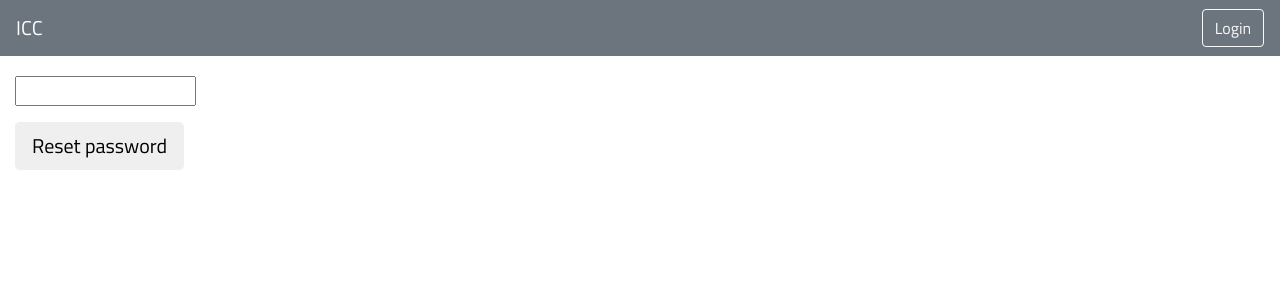
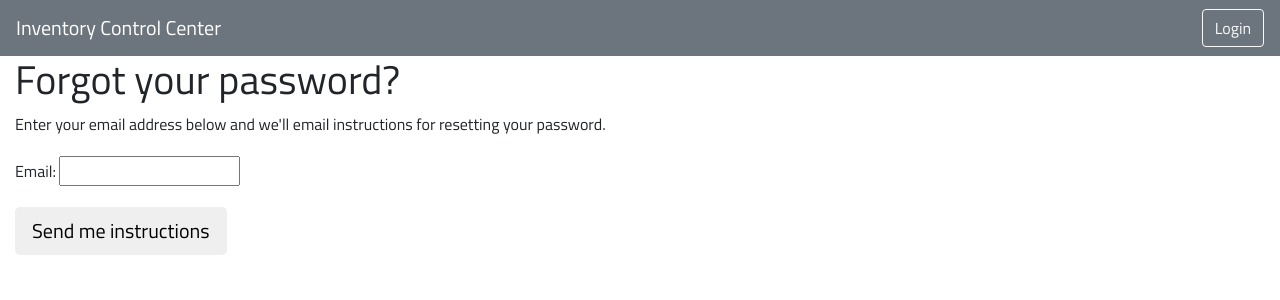
Before and after one commit to Dreyke/inventorycc, a Django app: page /accounts/password_reset/ in a window 1280 px wide. Shown: the top 300 px of the page. Run offline with Django 3.2, Linux system fonts and the light colour scheme; some libraries are stand-ins or nearby versions.

Commit message:
Fixed email and password reset functions

```diff
--- a/inventory/static/css/styles.css
+++ b/inventory/static/css/styles.css
@@ -19,3 +19,9 @@ body {
     position: sticky;
     top: 0;
 }
+
+.navbar {
+    position: -webkit-sticky;
+    position: sticky;
+    top: 0;
+}
--- a/inventory/templates/base_generic.html
+++ b/inventory/templates/base_generic.html
@@ -15,7 +15,7 @@
 
     <!-- Header -->
     <div class="navbar navbar-expand-lg navbar-light bg-secondary justify-content-between text-white">
-        <a class="navbar-brand text-white" href="{% url 'index' %}">ICC</a>
+        <a class="navbar-brand text-white" href="{% url 'index' %}">Inventory Control Center</a>
 
         <div>
         {% if user.is_authenticated %}
--- a/inventory/templates/index.html
+++ b/inventory/templates/index.html
@@ -5,7 +5,7 @@
 {% block content %}
 
     <div class="container">
-        <h1>Inventory Command Center</h1>
+        <h1>Inventory Control Center</h1>
         <p>Welcome to your product dashboard. Below displays data about your inventory.</p>
         <h2>Dynamic content</h2>
         <p>Your inventory has the following record counts:</p>
--- a/midtermproject2/settings.py
+++ b/midtermproject2/settings.py
@@ -129,4 +129,5 @@ MEDIA_ROOT = '/media/'
 LOGIN_REDIRECT_URL = '/'
 
 # used for development purposes. Emails do not actually send. Logs emails in console
-EMAIL_BACKEND = 'django.core.mail.backends.console.EmailBackend'
+EMAIL_BACKEND = 'django.core.mail.backends.filebased.EmailBackend'
+EMAIL_FILE_PATH = os.path.join(BASE_DIR, "sent_emails")
--- a/templates/registration/password_reset_complete.html
+++ b/templates/registration/password_reset_complete.html
@@ -1,6 +1,7 @@
 {% extends "base_generic.html" %}
 
 {% block content %}
-  <h1>The password has been changed!</h1>
-  <p><a href="{% url 'login' %}">log in again?</a></p>
+    <h1>Password reset complete</h1>
+    <p>Your new password has been set.</p>
+    <strong><a href="{% url 'login' %}">Log In</a></strong>
 {% endblock %}
--- a/templates/registration/password_reset_done.html
+++ b/templates/registration/password_reset_done.html
@@ -1,5 +1,8 @@
 {% extends "base_generic.html" %}
 
 {% block content %}
-  <p>We've emailed you instructions for setting your password. If they haven't arrived in a few minutes, check your spam folder.</p>
+    <h1>Check your inbox!</h1>
+
+    <p>We've emailed you instructions for setting your password.
+      If they haven't arrived in a few minutes, check your spam folder.</p>
 {% endblock %}
--- a/templates/registration/password_reset_form.html
+++ b/templates/registration/password_reset_form.html
@@ -1,14 +1,15 @@
 {% extends "base_generic.html" %}
 
 {% block content %}
+
+    <h1>Forgot your password?</h1>
+    <p>Enter your email address below and we'll email instructions for resetting your password.</p>
+
     <div style="margin-top:20px">
-      <form action="" method="post" class="form-group">
+      <form method="post" class="form-group">
       {% csrf_token %}
-      {% if form.email.errors %}
-        {{ form.email.errors }}
-      {% endif %}
-          <p>{{ form.email }}</p>
-        <input type="submit" class="btn btn-default btn-lg" value="Reset password">
+          {{ form.as_p }}
+        <input type="submit" class="btn btn-default btn-lg" value="Send me instructions">
       </form>
     </div>
 {% endblock %}
```
Also changed, not shown: templates/registration/password_reset_confirm.html (+4 -18 lines), templates/registration/password_reset_email.html (+9 -1 lines), db.sqlite3.
